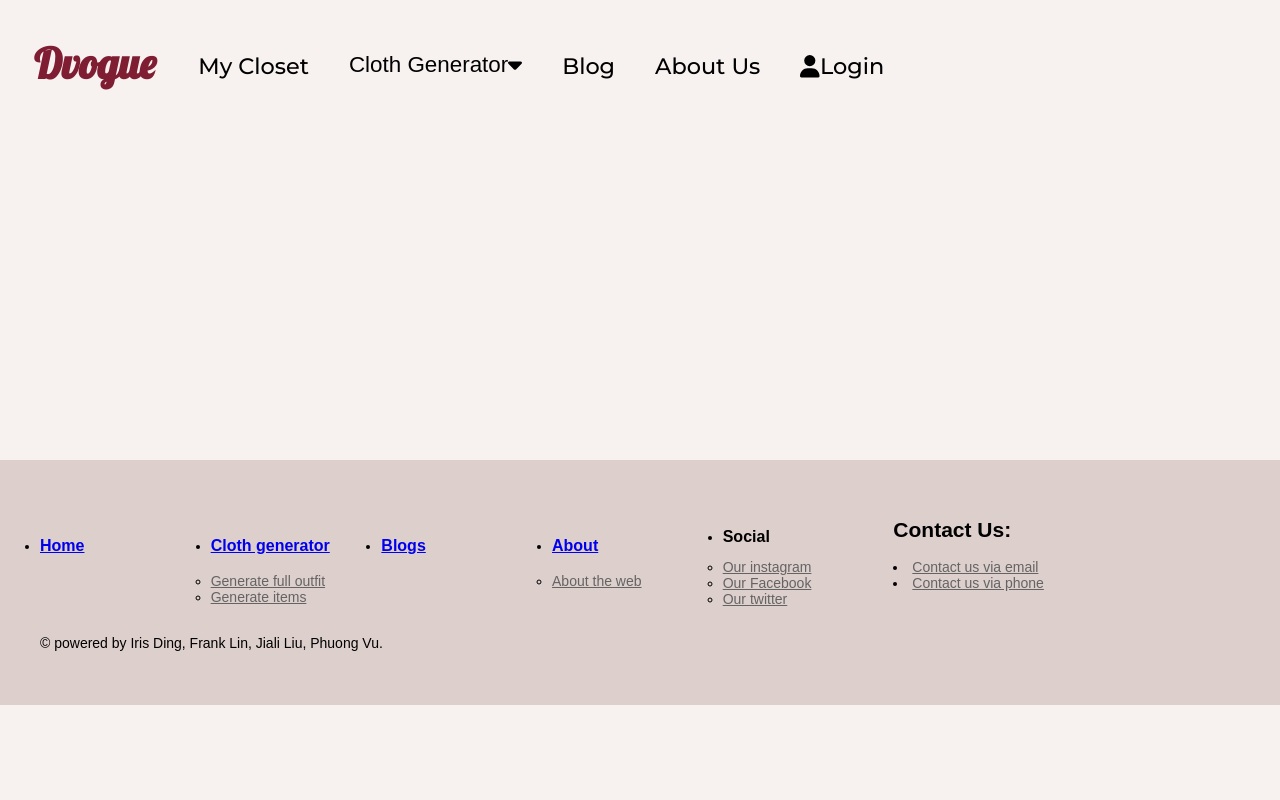
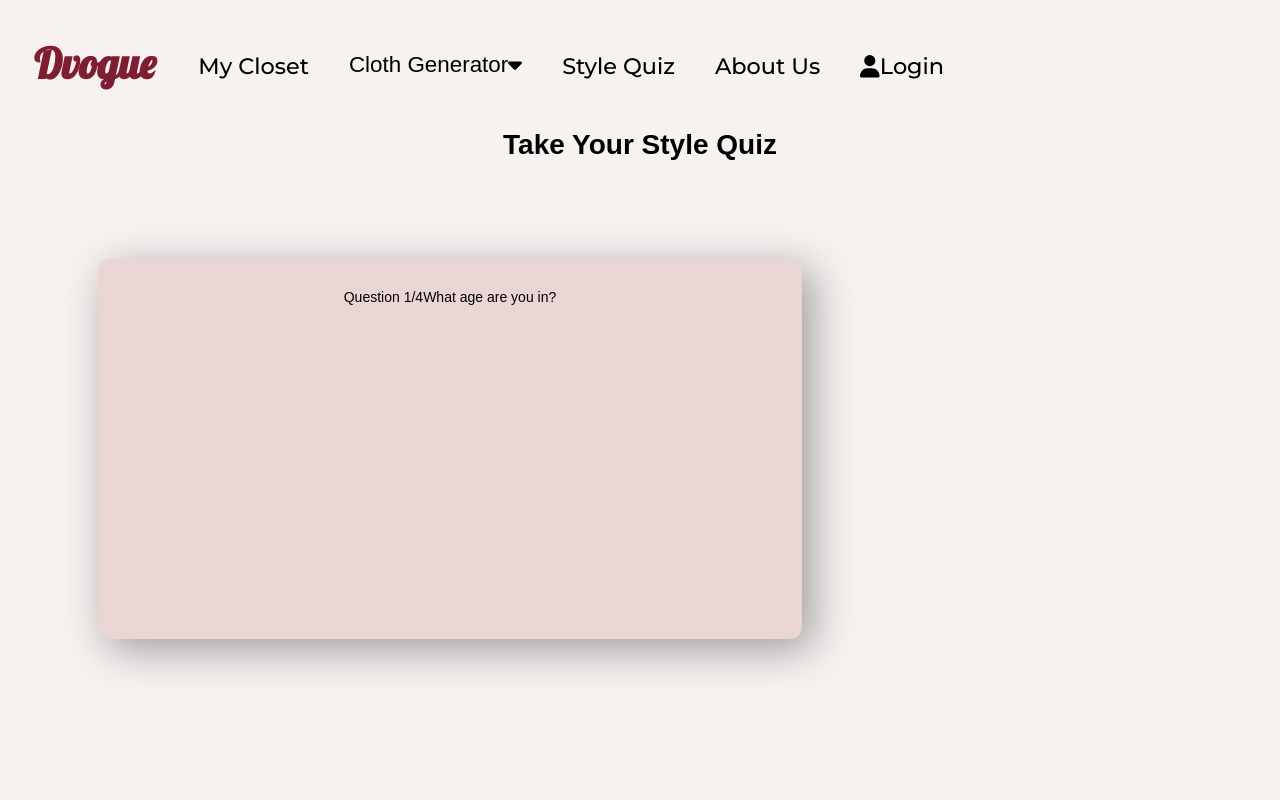
Before and after one commit to Zzyang0/Cloth-web-Tzuyang-Lin, a React (Create React App) app: page /quiz in a window 1280 px wide. Shown: the top 800 px of the page. Built offline with nearby package versions, Linux system fonts and the light colour scheme.

Commit message:
change blog to quiz section,add part quiz react

```diff
--- a/src/App.js
+++ b/src/App.js
@@ -2,7 +2,7 @@ import { About } from "./About";
 import { Nav, Footer } from "./Footer&Header";
 import { Homepage } from "./Homepage";
 import { Display } from "./ItemGenerate";
-import {Bloglist} from "./Blog"
+import {Quiz} from "./Quiz"
 import {Mycloest} from "./MyCloest"
 import products from "./data/item.json";
 import { Routes, Route } from 'react-router-dom';
@@ -22,7 +22,7 @@ function App(props) {
             <Route path='outfitgenerator' element={<Whole require={shoes} />} />
             <Route path='itemgenerator' element={<Display item={everything} />} />
             <Route path='/closet' element={<Mycloest />} />
-            <Route path='/blog' element={<Bloglist blog={blog} />} />
+            <Route path='/quiz' element={<Quiz />} />
             <Route path='/about' element={<About />} />
 
             </Routes>
--- a/src/Blog.js
+++ /dev/null
@@ -1,40 +0,0 @@
-import React from 'react';
-
-function Eachblog(props) {
-
-    const data = props.blog;
-
-    return (
-        <div className="blog">
-            < img src={data.img} alt={data.name}/>
-            <div className="blogText">
-                <p className="outfit_title">{data.name}'s Outfit</p >
-                <p>{data.blogtext}</p >
-                <button>Read More</button>
-            </div>
-        </div>
-    )
-}
-
-export function Bloglist(props) {
-
-    const blogs = props.blog;
-    const blogdata = blogs.map((item) => {
-        return <Eachblog blog={item} key={item.name} />;
-    })
-
-
-
-    return (
-        <>
-            <h1>BLOGS: Share Your #OOTD 🏷️</h1>
-            <main className="allBlog">
-                {blogdata}
-            </main>
-            <div align ="center">
-                <button id="post_outfit">Post Your Outfit of the Day</button>
-            </div>
-        </>
-
-    )
-}
--- a/src/Footer&Header.js
+++ b/src/Footer&Header.js
@@ -6,18 +6,6 @@ import { FontAwesomeIcon } from '@fortawesome/react-fontawesome';
 import { Link } from 'react-router-dom';
 
 export function Nav() {
-//   const hamburger = document.querySelector('.hamburger');
-//   const navlink = document.querySelector('.navlink');
-
-// hamburger.addEventListener('click', () => {
-//     hamburger.classList.toggle('active');
-//     navlink.classList.toggle('active');
-// })
-
-// document.querySelectorAll('.navl').forEach(n => n.addEventListener('click', () => {
-//     hamburger.classList.remove('active');
-//     navlink.classList.remove('active');
-// }))
 
 const hamburgerToggle = () => {
   const hamburger = document.querySelector('.hamburger');
@@ -54,9 +42,8 @@ const navlRemove = () => {
         </div>
       </div>
       </li>
-      <li><Link to='/blog' className='navl' onClick={navlRemove}>Blog</Link></li>
+      <li><Link to='/quiz' className='navl' onClick={navlRemove}>Style Quiz</Link></li>
       <li><Link to='/about' className='navl' onClick={navlRemove}>About Us</Link></li>
-      {/* <li><Link to="/" className='navl' onClick={navlRemove}><FontAwesomeIcon icon={faUser} />Login</Link></li> */}
       <li><a href="#" className='navl'><FontAwesomeIcon icon={faUser} />Login</a></li>
 
       </ul>
@@ -94,7 +81,7 @@ export function Footer() {
           </li>
 
           <li className="footeritem">
-            <h2><Link to='/blog'className="title">Blogs</Link></h2>
+            <h2><Link to='/quiz'className="title">Style Quiz</Link></h2>
           </li>
 
           <li className="footeritem">
--- /dev/null
+++ b/src/Quiz.js
@@ -0,0 +1,58 @@
+import React from 'react';
+import { useState } from 'react';
+
+export function Quiz(props) {
+    const questions = [
+		{
+			question: 'What age are you in?',
+			answers: [
+				{ answer: '1-10(kid)'},
+				{ answer: '10-18 (teenager)'},
+				{ answer: '(18+) Adult'},
+			],
+		},
+		{
+            question: 'What kind of color is your favorite ?',
+			answers: [
+				{ answer: 'cold'},
+				{ answer: 'warm'},
+				{ answer: 'light'},
+                { answer: 'mellow'},
+                { answer:  'glittering'}
+			],
+		},
+		{
+			question: 'What style do you like?',
+			answers: [
+				{ answer: 'High street'},
+				{ answer: 'Laid-back'},
+				{ answer: 'Minimalistic'},
+                { answer: 'Sexy'}
+			],
+		},
+		{
+			question: 'What sort of clothes are you looking for?',
+			answers: [
+				{ answer: 'men'},
+				{ answer: 'women'},
+				{ answer: 'unisex'},
+			],
+		},
+	];
+
+    const [currentQuestion, setCurrentQuestion] = useState(0);
+
+    return (
+        <div>
+            <h1>Take Your Style Quiz</h1>
+            <main>
+            <div className='questions'>
+            <div className='question'>
+							<span>Question {currentQuestion + 1}</span>/{questions.length}
+						</div>
+						<div className='question'>{questions[currentQuestion].question}</div>
+                </div>
+            </main>
+        </div>
+
+    )}
--- a/src/style.css
+++ b/src/style.css
@@ -372,25 +372,11 @@ html {
   background-color: #787878;
 }
 
-.blog .blogText {
-  padding: 5px 10px 10px;
-}
 
 h1{
   text-align: center;
 }
 
-#post_outfit{
-  border: none;
-  border-radius: 12px;
-  background-color: rgb(212, 166, 166);
-  padding: 15px 30px;
-  text-align: center;
-  text-decoration: none;
-  display: inline-block;
-  font-size: 18px;
-  font-weight: bold;
-}
 
 p.outfit_title{
     font-weight: bold;
@@ -407,35 +393,9 @@ button{
   font-size: 15px;
 }
 
-#post_outfit:hover{
-    background-color: pink;
-}
-
 button:hover{
     background-color: pink;
 }
-
-.allBlog {
-  display: flex;
-  flex-wrap: wrap;
-  padding-bottom: 45px;
-}
-
-.blog {
-  flex: 0 0 23.5em;
-  box-shadow: 8px 8px rgba(117, 3, 3, 0.333);
-  margin: 50px;
-  border: 1px solid;
-  border-radius: 18px;
-  flex-shrink: 1;
-}
-
-.blog img {
-  max-width: 100%;
-  max-height: 100%;
-  border-radius: 15px;
-}
-
 
 
 /* media query section */
@@ -584,6 +544,20 @@ button:hover{
   }
 }
 
+.questions {
+  width: 55%;
+  position: relative;
+  background-color: #ead5d5;
+  margin: 7em;
+  min-height: 350px;
+  height: min-content;
+  border-radius: 12px;
+  padding-top: 30px;
+  box-shadow: 10px 10px 42px 0px rgba(127, 127, 127, 0.75);
+  display: flex;
+  justify-content: center;
+}
+
 
 @media (min-width:598px) {
   .navbar {
@@ -707,7 +681,7 @@ button:hover{
   .sec2_pic img {
     display: flex;
     width: 65%;
-    height: 75%;
+    height: 85%;
     border-radius: 10px;
     margin-left: auto;
 
```
Also changed, not shown: src/script.js (deleted, +0 -12 lines).
